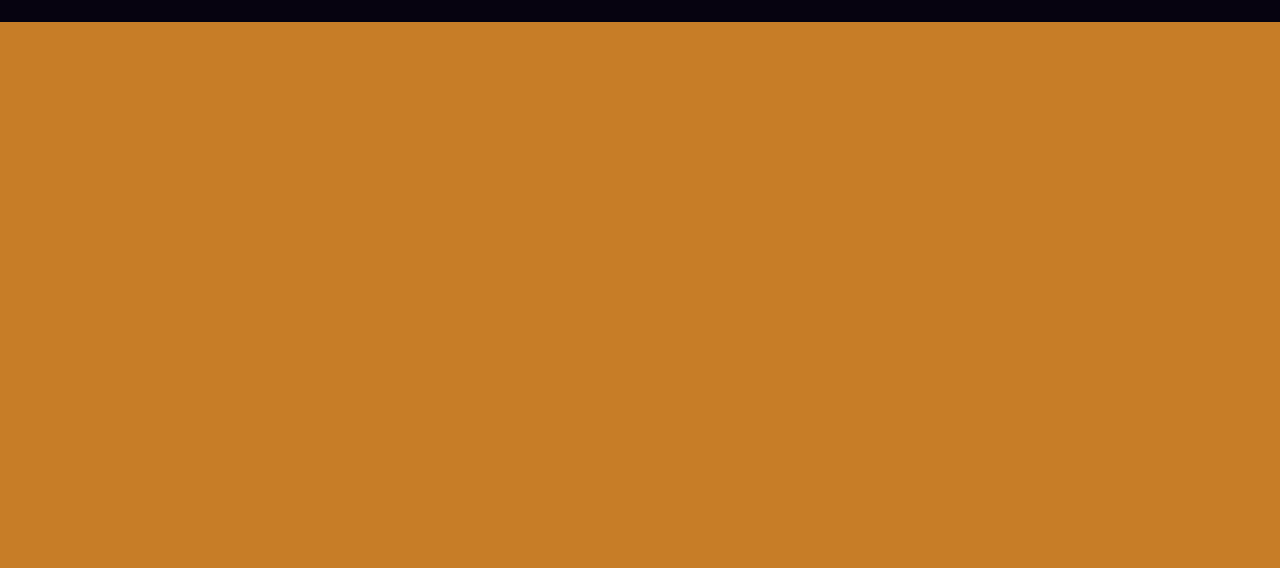
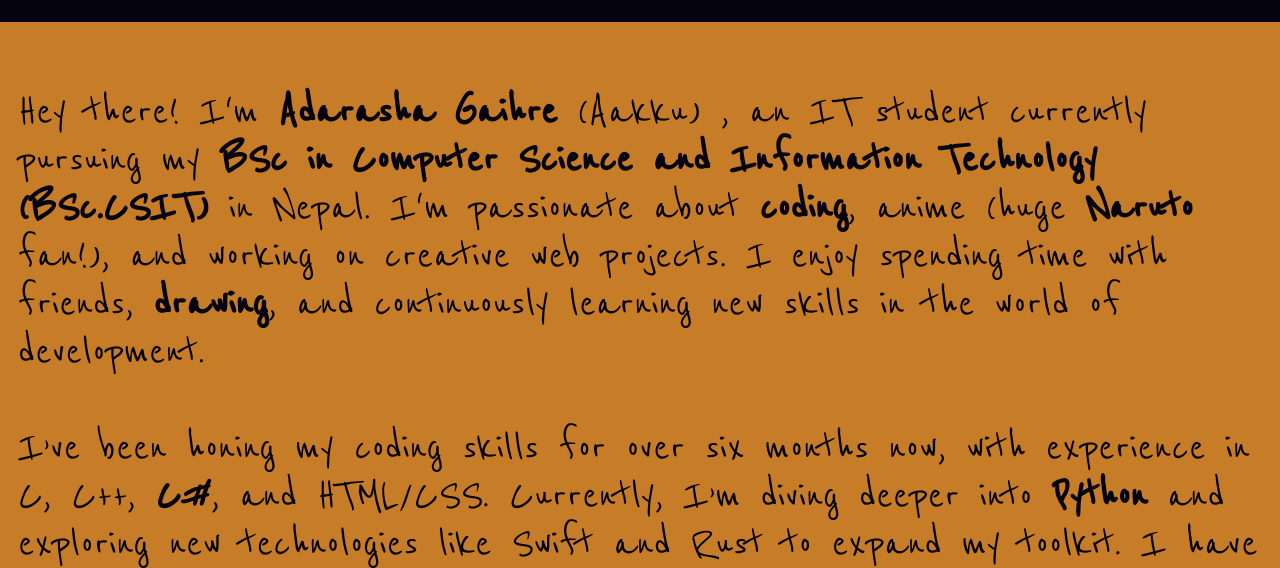
Before and after one commit to aakku106/aakku106.github.io, a plain HTML site: page pages/about/index.html in a window 1280 px wide. Shown: the part 341-909 px from the top of the page. Before the commit the page ends 800 px from the top, so only its background shows below. Drawn offline with Linux system fonts and the light colour scheme; files whose address does not match are found by name.

Commit message:
Fix navigation links and URLs in index.html, update tertiary color in _variables.scss, and add About Me section in about page

```diff
--- a/pages/about/index.html
+++ b/pages/about/index.html
@@ -143,5 +143,42 @@
         </div>
       </nav>
     </header>
+
+    <div class="AboutMeDesktopView">
+      Hey there! I'm <b>Adarasha Gaihre</b> (Aakku) , an IT student currently
+      pursuing my
+      <b>BSc in Computer Science and Information Technology (BSc.CSIT)</b>
+      in Nepal. I'm passionate about <b>coding</b>, anime (huge
+      <b>Naruto</b> fan!), and working on creative web projects. I enjoy
+      spending time with friends, <b>drawing</b>, and continuously learning new
+      skills in the world of development.<br /><br />
+      I’ve been honing my coding skills for over six months now, with experience
+      in C, C++, <b>C#</b>, and HTML/CSS. Currently, I’m diving deeper into
+      <b>Python</b> and exploring new technologies like Swift and Rust to expand
+      my toolkit. I have a strong interest in security, networking, and cloud
+      computing, and I dream of becoming a software engineer
+      <!--- or even an Apple employee --->one day.<br /><br />
+      I’m also fascinated by web development, both front-end and
+      <b>back-end</b>, and have been working on some exciting projects, like
+      this portfolio! <br />
+      One of my proudest achievements so far has been leading my team,
+      <b>"The JEEZ," to second runner-up </b>in the Nepathya Intra-College RC
+      Robo Racing competition. The project involved designing and building an RC
+      car from scratch, where we collaborated on everything from hardware
+      assembly to software implementation. This experience deepened my
+      understanding of robotics and teamwork, and I’m excited to continue
+      working on such innovative projects in the future. <br /><br />Whether
+      it’s building websites, experimenting with animations, or collaborating on
+      tech projects like JEEZ, I’m always eager to learn and apply my skills in
+      creative ways.<br /><br />
+      <p>
+        Design inspired by :
+        <a target="_blank" href="https://www.adhamdannaway.com/"
+          >Adham Dannaway</a
+        >
+        <br />
+        a product designer based in sunny Sydney, Australia.
+      </p>
+    </div>
   </body>
 </html>
--- /dev/null
+++ b/style/_desktopAboutMeBody.scss
@@ -0,0 +1,25 @@
+@media (max-width: 480px) {
+  header {
+    .desktop {
+      display: none;
+    }
+  }
+}
+
+//
+//
+html,
+body {
+  font-family: "Roboto", sans-serif;
+  margin: 0;
+//   border: 1px solid red;
+  padding: 0;
+  background-color: $primary-color;
+  color: $secondary-color;
+  height: 100vw;
+
+  .AboutMeDesktopView {
+    @include aboutMeBody($primary-color, $secondary-color);
+    padding: 1.4vw;
+  }
+}
--- a/style/_mixins.scss
+++ b/style/_mixins.scss
@@ -31,3 +31,8 @@
   background-color: $hover-bg-color;
   color: $hover-color;
 }
+
+@mixin aboutMeBody($bg-color, $text-color) {
+  background-color: $bg-color;
+  color: $text-color;
+}
--- a/style/style.scss
+++ b/style/style.scss
@@ -3,6 +3,7 @@
 @import "desktopnavbar";
 @import "mobileNavBar";
 @import "keyframes";
+@import "desktopAboutMeBody";
 
 body {
   background-color: $primary-color;
```
Also changed, not shown: index.html (+3 -1 lines), style/style.css, 1 other file.
